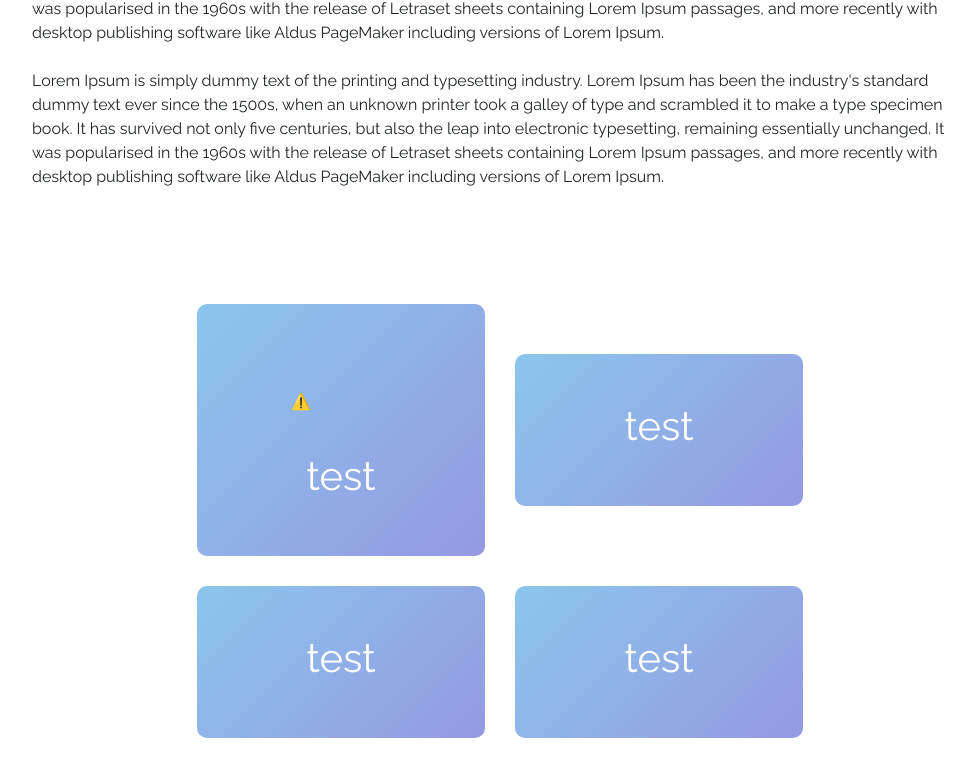
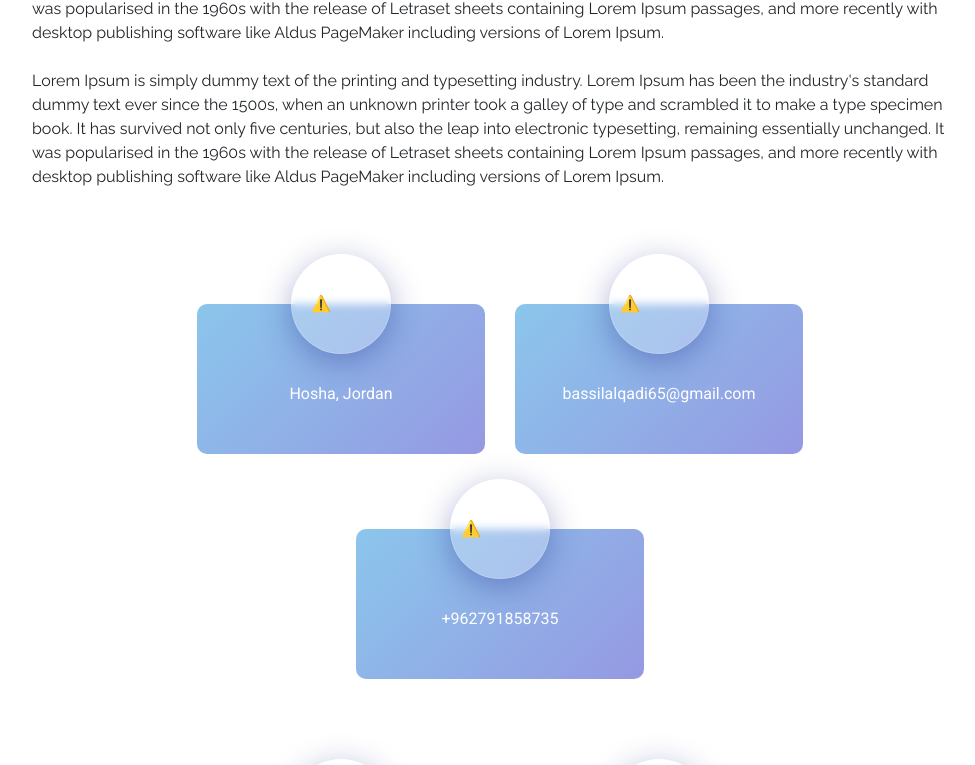
Before and after one commit to bassil-97/water-delivery-reactjs, a React (Create React App) app: page / in a window 1280 px wide. Shown: the part 3053-3818 px from the top of the page, without its empty margins (140-1115 px from the left). Built offline with nearby package versions, Linux system fonts and the light colour scheme; no server answers; the HTML template or start-up script is replaced by a standard one.

Commit message:
add about us elements

```diff
--- a/src/components/aboutUs/AboutUs.css
+++ b/src/components/aboutUs/AboutUs.css
@@ -13,7 +13,8 @@
     flex-wrap: wrap;
 }
 
-.about__us > .container > .about__us__elements > .about__us_element {
+ .about__us_element {
+    position: relative;
     display: flex;
     align-items: center;
     justify-content: center;
@@ -27,6 +28,35 @@
     color: white;
 }
 
+.about__us_element > .about__us__icon {
+    width: 100px;
+    height: 100px;
+    display: flex;
+    justify-content: center;
+    align-items: center;
+    position: absolute;
+    padding: 10px;
+    background: rgba( 255, 255, 255, 0.25 );
+    box-shadow: 0 8px 32px 0 rgba( 31, 38, 135, 0.37 );
+    backdrop-filter: blur( 4px );
+    -webkit-backdrop-filter: blur( 4px );
+    border-radius: 50%;
+    border: 1px solid rgba( 255, 255, 255, 0.18 );
+    top: -50px;
+}
+
+
+.about__us_element > span {
+    margin-top: 30px;
+    font-family: 'Roboto', sans-serif;
+}
+
+@media screen and (max-width: 1300px) {
+    .about__us_element:not(:last-child) {
+        margin-bottom: 60px;
+    }
+}
+
 @media screen and (max-width: 992px) {
     .about__us {
         padding: 5rem 0px;
--- a/src/components/aboutUs/AboutUs.js
+++ b/src/components/aboutUs/AboutUs.js
@@ -24,18 +24,69 @@ export default function AboutUs() {
                 </p>
                 <div className="about__us__elements">
                     <div className="about__us_element">
-                    <lottie-player src="https://assets2.lottiefiles.com/packages/lf20_sj0skmmg.json"  background="transparent"  speed="1"  style={{width: "100px", height: "100px"}}  loop  autoplay></lottie-player>
-                        <h1>test</h1>
+                        <div className="about__us__icon">
+                            <lottie-player
+                                src="https://assets9.lottiefiles.com/packages/lf20_7UVfnn.json"
+                                background="transparent"  speed="1"  style={{width: "60px", height: "60px"}}
+                                loop  autoplay
+                            />
+                        </div>
+                        <span>Hosha, Jordan</span>
                     </div>
                     <div className="about__us_element">
-                        <h1>test</h1>
+                        <div className="about__us__icon">
+                            <lottie-player
+                                src="https://assets4.lottiefiles.com/packages/lf20_ebqz3ltq.json"
+                                background="transparent"  speed="1"  style={{width: "90px", height: "90px"}}
+                                loop  autoplay
+                            />
+                        </div>
+                        <span>bassilalqadi65@gmail.com</span>
                     </div>
                     <div className="about__us_element">
-                        <h1>test</h1>
+                        <div className="about__us__icon">
+                            <lottie-player
+                                src="https://assets5.lottiefiles.com/private_files/lf30_GNPF2n.json"
+                                background="transparent"  speed="1"  style={{width: "100px", height: "100px"}}
+                                loop  autoplay
+                            />
+                        </div>
+                        <span>+962791858735</span>
+                    </div>
+
+                </div>
+                <div className="about__us__elements">
+                    <div className="about__us_element">
+                        <div className="about__us__icon">
+                            <lottie-player
+                                src="https://assets9.lottiefiles.com/packages/lf20_7UVfnn.json"
+                                background="transparent"  speed="1"  style={{width: "60px", height: "60px"}}
+                                loop  autoplay
+                            />
+                        </div>
+                        <span>Hosha, Jordan</span>
                     </div>
                     <div className="about__us_element">
-                        <h1>test</h1>
+                        <div className="about__us__icon">
+                            <lottie-player
+                                src="https://assets4.lottiefiles.com/packages/lf20_ebqz3ltq.json"
+                                background="transparent"  speed="1"  style={{width: "90px", height: "90px"}}
+                                loop  autoplay
+                            />
+                        </div>
+                        <span>bassilalqadi65@gmail.com</span>
                     </div>
+                    <div className="about__us_element">
+                        <div className="about__us__icon">
+                            <lottie-player
+                                src="https://assets5.lottiefiles.com/private_files/lf30_GNPF2n.json"
+                                background="transparent"  speed="1"  style={{width: "100px", height: "100px"}}
+                                loop  autoplay
+                            />
+                        </div>
+                        <span>+962791858735</span>
+                    </div>
+
                 </div>
             </div>
         </div>
```
